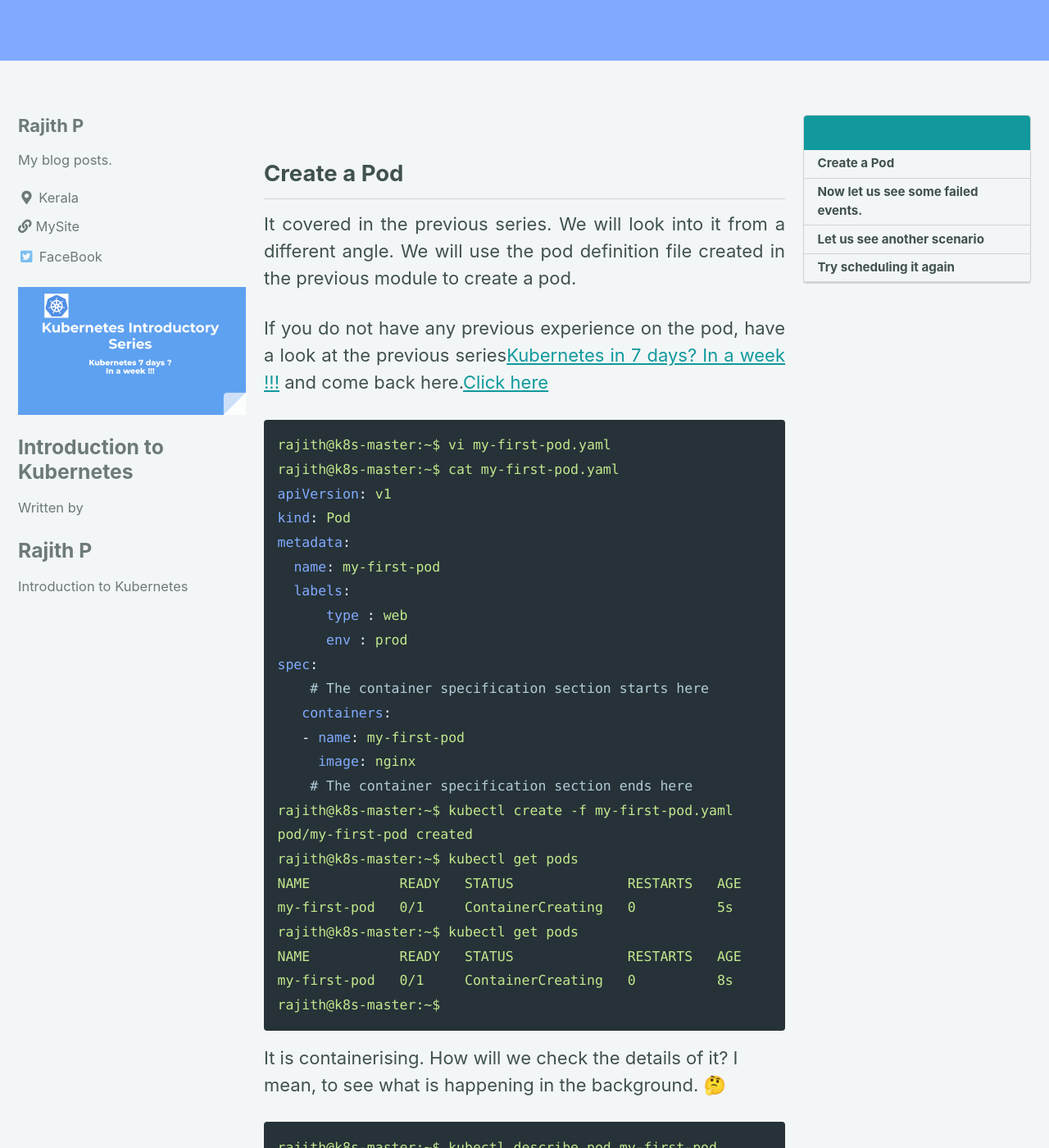
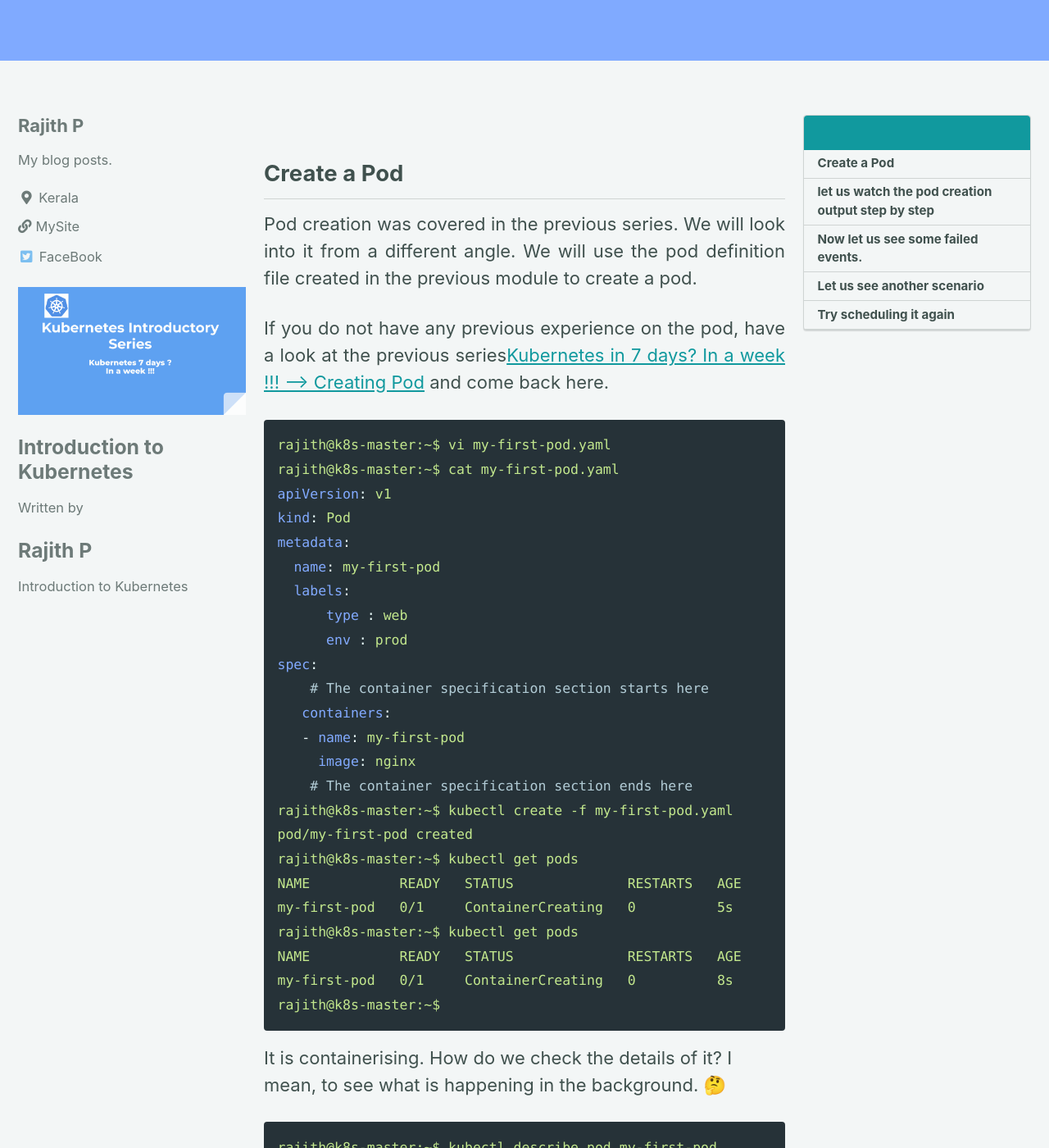
Before and after one commit to mangodairy/devsite, a Jekyll site: the page built from _Kubernetes/WalkingThroughThePodsPart2.md, in a window 1280 px wide and 1400 px high, scrolled down 237 px. Shown: the whole window at 82% size. Built offline with Jekyll 4.4.1, drawn with Linux system fonts in a browser that asks for light colours; cached includes are drawn as plain includes; some of the changed text lies outside the part shown.

Commit message:
added the content to pod series 2

````diff
--- a/_Kubernetes/WalkingThroughThePodsPart2.md
+++ b/_Kubernetes/WalkingThroughThePodsPart2.md
@@ -25,9 +25,9 @@
 
 ##  Create a Pod
 
-It covered in the previous series. We will look into it from a different angle. We will use the pod definition file created in the previous module to create a pod.
+Pod creation was covered in the previous series. We will look into it from a different angle. We will use the pod definition file created in the previous module to create a pod.
 {: style="text-align: justify;"}
-If you do not have any previous experience on the pod, have a look at the previous series[Kubernetes in 7 days? In a week !!!](https://www.rajith.in/Kubernetes/#kubernetes-learning-series) and come back here.[Click here](https://www.rajith.in/Kubernetes/KubernetesPart4_Pods/#creating-a-pod)
+If you do not have any previous experience on the pod, have a look at the previous series[Kubernetes in 7 days? In a week !!!  --> Creating Pod](https://www.rajith.in/Kubernetes/KubernetesPart4_Pods/#creating-a-pod) and come back here.
 {: style="text-align: justify;"}
 
 
@@ -57,7 +57,7 @@
 my-first-pod   0/1     ContainerCreating   0          8s
 rajith@k8s-master:~$
 ```
-It is containerising. How will we check the details of it? I mean, to see what is happening in the background. 🤔
+It is containerising. How do we check the details of it? I mean, to see what is happening in the background. 🤔
 
 ```yaml
 rajith@k8s-master:~$ kubectl describe pod my-first-pod
@@ -114,7 +114,7 @@
   Normal  Started    8s    kubelet            Started container my-first-pod
 rajith@k8s-master:~$
 ```
-Yes, the command **kubectl describe pod my-first-pod** give the details of it.
+Yes, the command **kubectl describe pod my-first-pod** give the details.
 
 We will break it down further.
 
@@ -189,9 +189,9 @@
   Normal  Created    8s    kubelet            Created container my-first-pod
   Normal  Started    8s    kubelet            Started container my-first-pod
 ```
-Now it is about the event, the actual part which we thought of discussing here.
+Now it is about the **event,** the actual part which we thought of discussing here.
 
-In the event, the first line talks about pod scheduling.
+In the **event,** the first line talks about pod scheduling.
 * It used the 'default scheduler to schedule the pod. We discussed [scheduler](https://www.rajith.in/Kubernetes/KubernetesPart2/#control-plane-components--master-node-) in our first series, **control plane components.**
 * It says it assigned to node-3.
 How do we verify? Yes, we knew that.
@@ -221,6 +221,7 @@
 {: .notice--success}
 {: style="text-align: justify;"}
 
+## let us watch the pod creation output step by step
 
 Now let us see the pod creation output at each step. To facilitate that, I am using a simile for loop with a filtering option in Unix.
 
@@ -399,6 +400,7 @@
 
 
 ## Try scheduling it again
+
 ```yaml
 rajith@k8s-master:~$ kubectl get nodes
 NAME         STATUS                        ROLES                  AGE   VERSION
````
